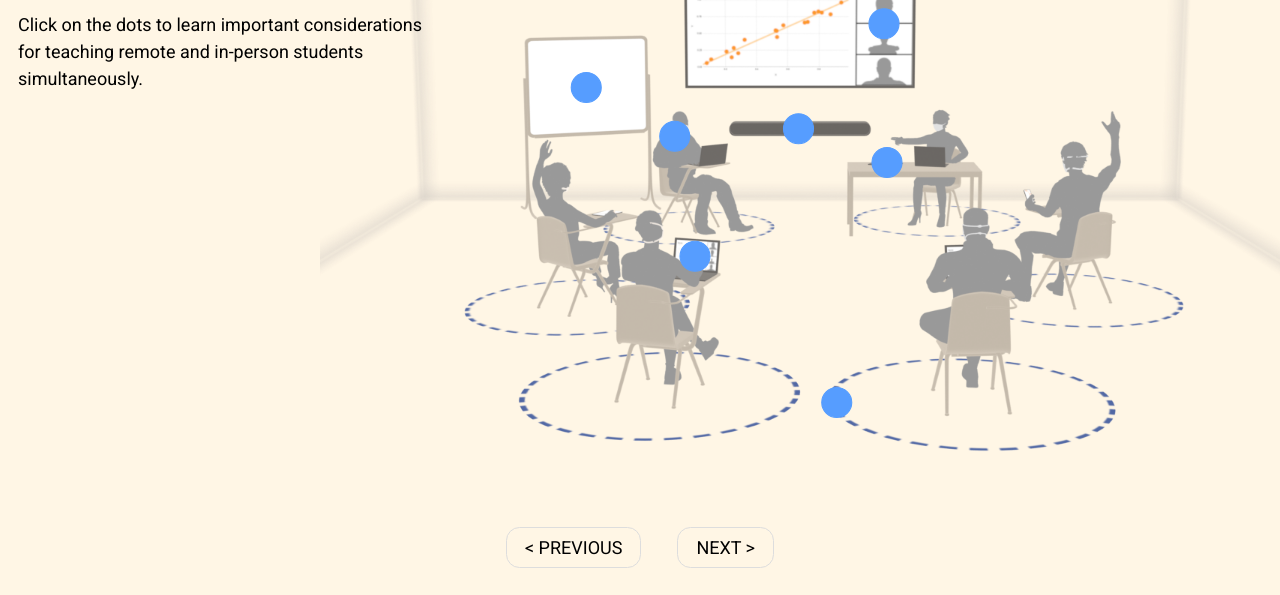
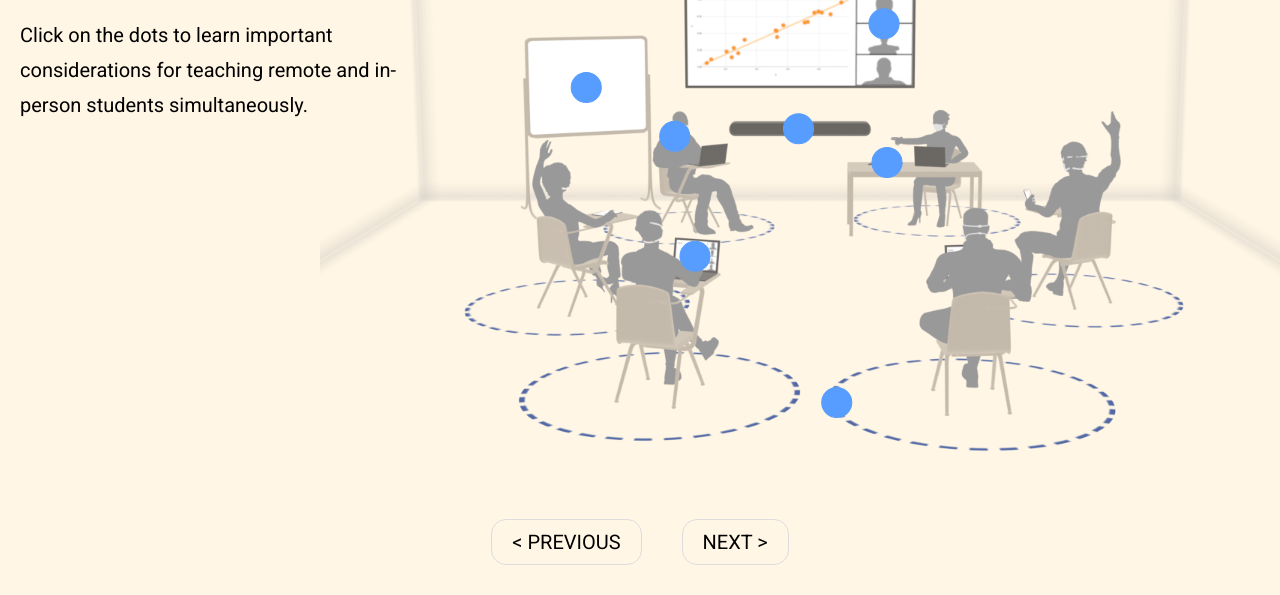
Before and after one commit to BrownUniversity/hybrid-classroom-highlights, a plain HTML site: page index.html in a window 1280 px wide. Shown: the part 205-800 px from the top of the page. Drawn offline with Linux system fonts and the light colour scheme.

Commit message:
Fix sizing of small text (paragraphs and buttons)

```diff
--- a/styles.css
+++ b/styles.css
@@ -5,12 +5,12 @@ body {
   margin: 0;
   padding: 0;
   height: 100%;
+  font-size: 20px;
 }
 
 #hybrid-classroom-widget * {
   box-sizing: border-box;
   font-family: "Roboto", sans-serif;
-  font-size: 4.5vmin;
 }
 
 #hybrid-classroom-widget h1,
@@ -31,6 +31,11 @@ body {
   margin-top: 0.5em;
 }
 
+#hybrid-classroom-widget p {
+  font-size: calc(0.5rem + 2vmin);
+  line-height: 1.75em;
+}
+
 #hybrid-classroom-widget {
   position: relative;
   width: 100%;
@@ -43,7 +48,6 @@ body {
   position: relative;
   width: 100%;
   padding: 1em;
-  line-height: 1.5em;
 }
 
 .hlm-highlights {
@@ -101,6 +105,7 @@ body {
   border-radius: 0.75em;
   padding: 0.5em 1em;
   text-transform: uppercase;
+  font-size: calc(0.25rem + 3vmin);
 }
 
 .hlm-controls button:hover {
@@ -132,13 +137,14 @@ button.hlm-prev::before {
 }
 
 @media screen and (min-width: 400px) and (min-height: 400px) {
-  #hybrid-classroom-widget * {
-    font-size: 18px;
-  }
-
   .hlm-visualmap {
     min-height: 80%;
     max-height: 90%;
+  }
+
+  #hybrid-classroom-widget p,
+  .hlm-controls button {
+    font-size: 20px;
   }
 
   #hybrid-classroom-widget h1 {
```
